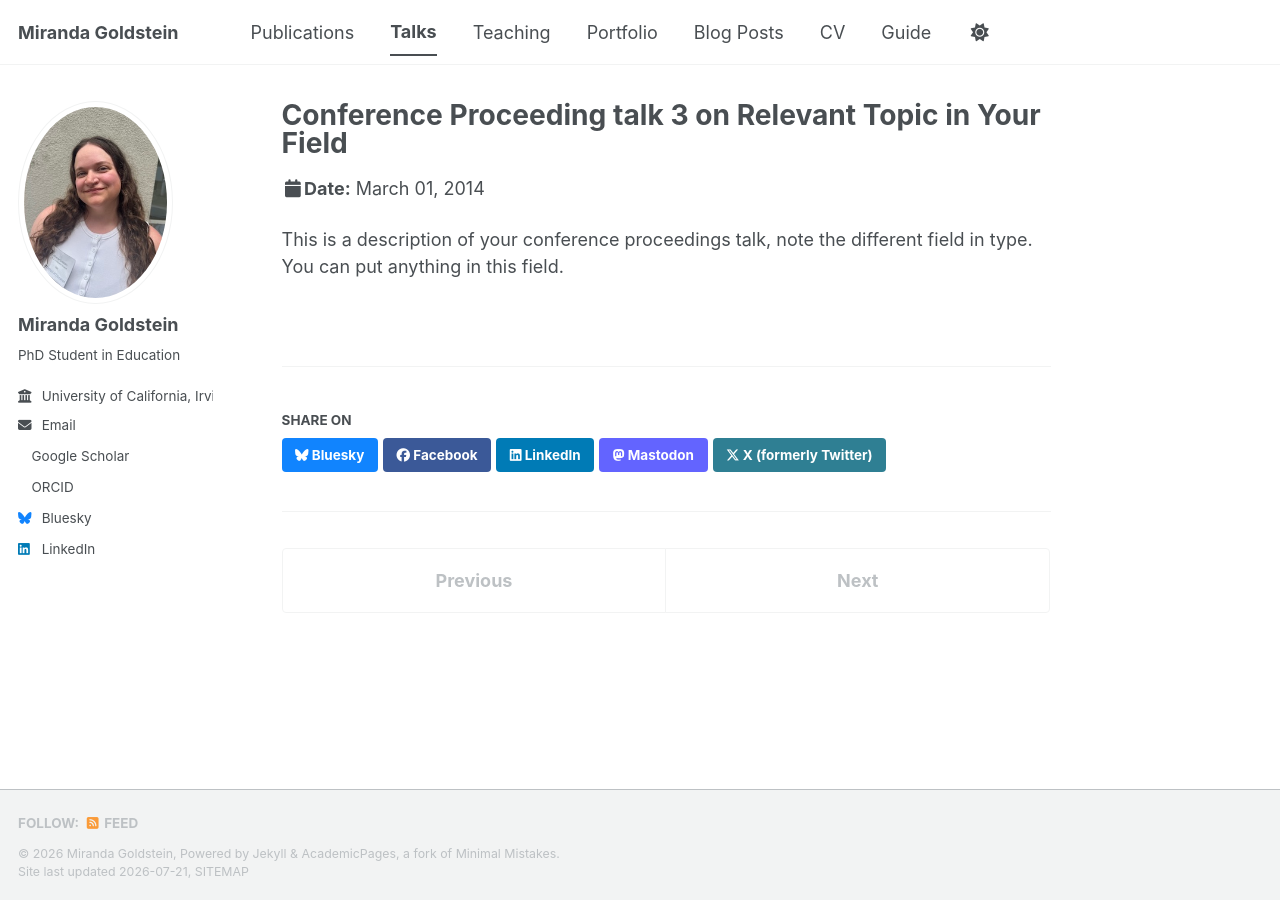
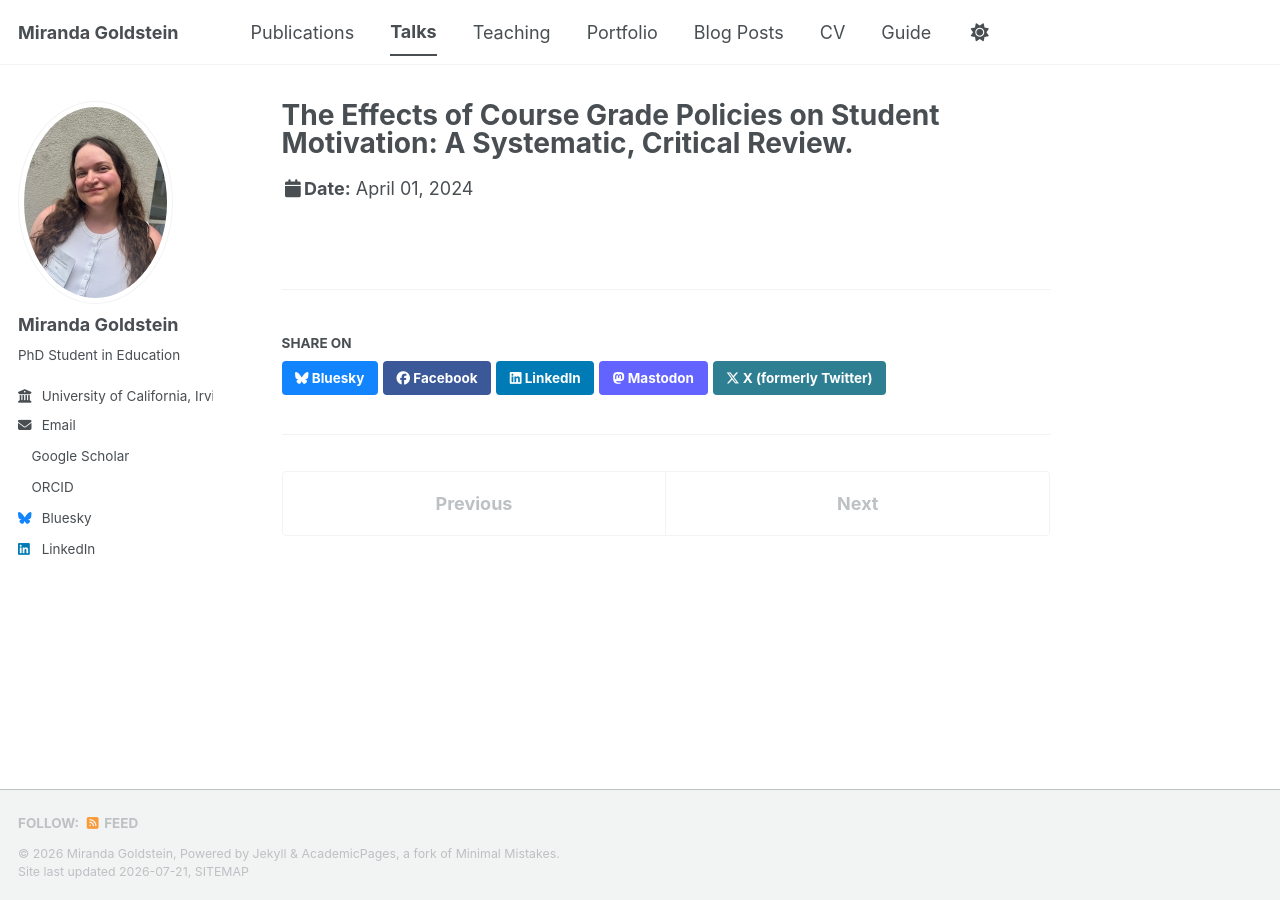
Before and after one commit to mirandagoldstein/mirandagoldstein.github.io, a Jekyll site: the page built from _talks/2014-03-01-talk-3.md, in a window 1280 px wide. Built offline with Jekyll 4.4.1, drawn with Linux system fonts in a browser that asks for light colours; a style sheet for code colours, icons or effects is not loaded.

Commit message:
Update 2014-03-01-talk-3.md

```diff
--- a/_talks/2014-03-01-talk-3.md
+++ b/_talks/2014-03-01-talk-3.md
@@ -1,11 +1,10 @@
 ---
-title: "Conference Proceeding talk 3 on Relevant Topic in Your Field"
+title: "The Effects of Course Grade Policies on Student Motivation: A Systematic, Critical Review."
 collection: talks
-type: "Conference proceedings talk"
-permalink: /talks/2014-03-01-talk-3
-venue: "Testing Institute of America 2014 Annual Conference"
-date: 2014-03-01
-location: "Los Angeles, CA, USA"
+type: "Poster"
+permalink: /talks/2024-04-01-talk-1
+authors: "Sievers, J., Muenks, K., <b>Goldstein, M.</b>"
+venue: "annual meeting of the American Educational Research Association (AERA)"
+date: 2024-04-01
+location: "Philadelphia, PA, USA"
 ---
-
-This is a description of your conference proceedings talk, note the different field in type. You can put anything in this field.
```
